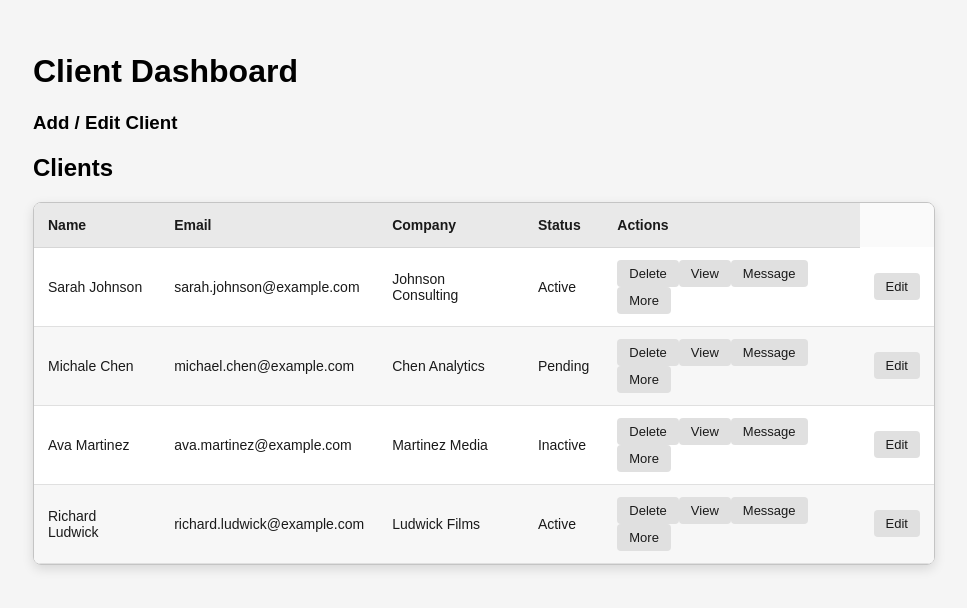
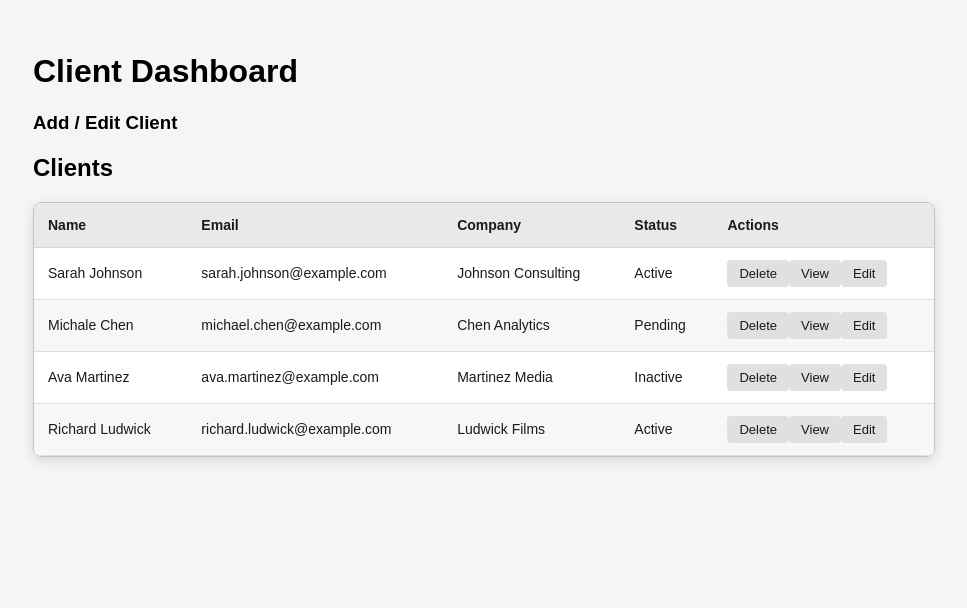
Before and after one commit to FixedBits/client-dashboard, a React (Vite) app: page / in a window 1280 px wide. Shown: the top 608 px of the page, without its empty margins (157-1124 px from the left). Built offline with nearby package versions, Linux system fonts and the light colour scheme.

Commit message:
Move Edit button into Actions column and remove extra table cell

```diff
--- a/src/components/ClientRow.jsx
+++ b/src/components/ClientRow.jsx
@@ -1,4 +1,4 @@
-// Import React so this component can use JSX
+// Import React
 import React from "react";
 import { useState } from "react";
 
@@ -19,25 +19,13 @@ function ClientRow({ name, email, company, status, actions, onSave, onDelete })
         <td>{isEditing ? <input value={editCompany} onChange={(e) => setEditCompany(e.target.value)} /> : company}</td>
         <td>{isEditing ? <input value={editStatus} onChange={(e) => setEditStatus(e.target.value)} /> : status}</td>
 
-        {/* Render one button for each action in the actions array */}
         <td>
           {actions.map((action) => (
             <button
               key={action}
               onClick={() => {
-                if (action === "Delete") {
-                  setShowConfirm(true);
-                }
-              }}
-            >
-              {action}
-            </button>
-          ))}
-        </td>
-
-        <td>
-          <button
-            onClick={() => {
+                if (action === "Delete") setShowConfirm(true);
+                if (action === "Edit") {
                   if (isEditing) {
                     onSave({
                       name: editName,
@@ -47,10 +35,12 @@ function ClientRow({ name, email, company, status, actions, onSave, onDelete })
                     });
                   }
                   setIsEditing(!isEditing);
+                }
               }}
             >
-            {isEditing ? "Save" : "Edit"}
+              {action === "Edit" && isEditing ? "Save" : action}
             </button>
+          ))}
         </td>
       </tr>
 
--- a/src/data/clients.js
+++ b/src/data/clients.js
@@ -5,7 +5,7 @@ export const initialClients = [
     email: "sarah.johnson@example.com",
     company: "Johnson Consulting",
     status: "Active",
-    actions: ["Delete", "View", "Message", "More"],
+    actions: ["Delete", "View", "Edit"],
   },
   {
     id: 2,
@@ -13,7 +13,7 @@ export const initialClients = [
     email: "michael.chen@example.com",
     company: "Chen Analytics",
     status: "Pending",
-    actions: ["Delete", "View", "Message", "More"],
+    actions: ["Delete", "View", "Edit"],
   },
   {
     id: 3,
@@ -21,7 +21,7 @@ export const initialClients = [
     email: "ava.martinez@example.com",
     company: "Martinez Media",
     status: "Inactive",
-    actions: ["Delete", "View", "Message", "More"],
+    actions: ["Delete", "View", "Edit"],
   },
   {
     id: 4,
@@ -29,6 +29,6 @@ export const initialClients = [
     email: "richard.ludwick@example.com",
     company: "Ludwick Films",
     status: "Active",
-    actions: ["Delete", "View", "Message", "More"],
+    actions: ["Delete", "View", "Edit"],
   },
 ];
```
Lines whose indentation alone changed are shown as unchanged.
